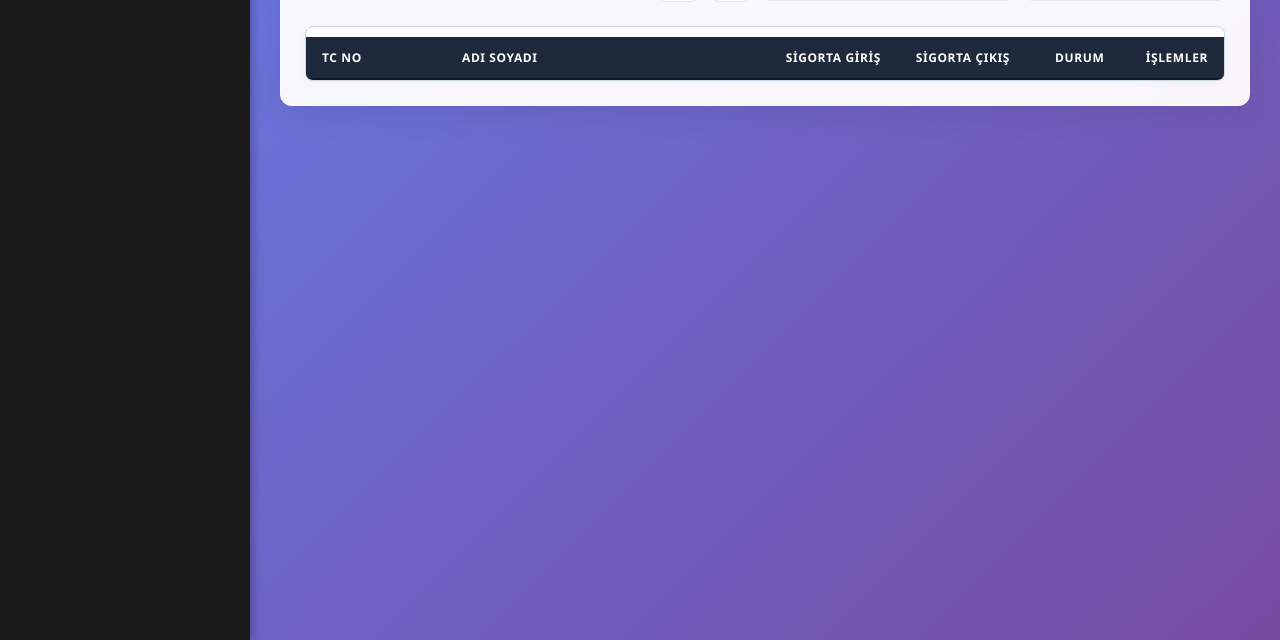
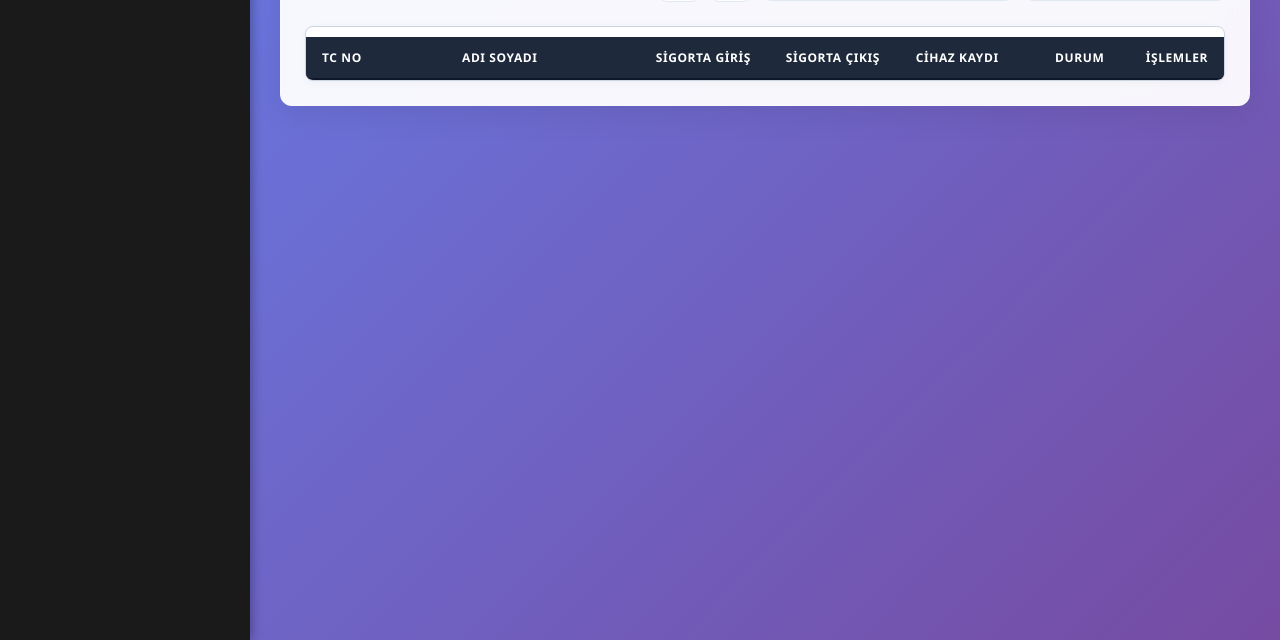
Before and after one commit to Sgunizi68/SilverCloud, a Python web app: template app/templates/calisanlar.html in a window 1280 px wide. Shown: the part 160-800 px from the top of the page. Run offline with Jinja, Linux system fonts and the light colour scheme; the template is opened without the code that fills it: most values are stand-ins (such as "Sample title", 1, 10 or a date in 2020); some libraries are stand-ins or nearby versions.

Commit message:
Calisan tablosundaki Cihaz_Kaydi kolonu Calisan Yonetimi ekranina entegre edildi

```diff
--- a/app/models/models.py
+++ b/app/models/models.py
@@ -625,6 +625,7 @@
     Net_Maas = Column(DECIMAL(10, 2), nullable=True)
     Sigorta_Giris = Column(Date, nullable=True)
     Sigorta_Cikis = Column(Date, nullable=True)
+    Cihaz_Kaydi = Column("Cihaz_Kaydı", String(50), nullable=True)
     Aktif_Pasif = Column(Boolean, default=True, index=True)
     Sube_ID = Column(Integer, ForeignKey("Sube.Sube_ID"), nullable=False, index=True)
 
--- a/app/modules/hr/routes.py
+++ b/app/modules/hr/routes.py
@@ -50,6 +50,7 @@
                 "Net_Maas": float(c.Net_Maas) if c.Net_Maas else None,
                 "Sigorta_Giris": c.Sigorta_Giris.isoformat() if c.Sigorta_Giris else None,
                 "Sigorta_Cikis": c.Sigorta_Cikis.isoformat() if c.Sigorta_Cikis else None,
+                "Cihaz_Kaydi": c.Cihaz_Kaydi,
                 "Aktif_Pasif": c.Aktif_Pasif,
                 "Sube_ID": c.Sube_ID,
             }
@@ -82,6 +83,7 @@
             "Net_Maas": float(calisan.Net_Maas) if calisan.Net_Maas else None,
             "Sigorta_Giris": calisan.Sigorta_Giris.isoformat() if calisan.Sigorta_Giris else None,
             "Sigorta_Cikis": calisan.Sigorta_Cikis.isoformat() if calisan.Sigorta_Cikis else None,
+            "Cihaz_Kaydi": calisan.Cihaz_Kaydi,
             "Aktif_Pasif": calisan.Aktif_Pasif,
             "Sube_ID": calisan.Sube_ID,
         }
@@ -112,6 +114,7 @@
             net_maas=float(data.get("Net_Maas")) if data.get("Net_Maas") not in (None, "") else None,
             sigorta_giris=data.get("Sigorta_Giris"),
             sigorta_cikis=data.get("Sigorta_Cikis"),
+            cihaz_kaydi=data.get("Cihaz_Kaydi"),
             aktif_pasif=data.get("Aktif_Pasif", True)
         )
         db.close()
@@ -125,6 +128,7 @@
             "Net_Maas": float(new_calisan.Net_Maas) if new_calisan.Net_Maas else None,
             "Sigorta_Giris": new_calisan.Sigorta_Giris.isoformat() if new_calisan.Sigorta_Giris else None,
             "Sigorta_Cikis": new_calisan.Sigorta_Cikis.isoformat() if new_calisan.Sigorta_Cikis else None,
+            "Cihaz_Kaydi": new_calisan.Cihaz_Kaydi,
             "Aktif_Pasif": new_calisan.Aktif_Pasif,
             "Sube_ID": new_calisan.Sube_ID,
         }
@@ -152,6 +156,7 @@
             net_maas=data.get("Net_Maas"),
             sigorta_giris=data.get("Sigorta_Giris"),
             sigorta_cikis=data.get("Sigorta_Cikis"),
+            cihaz_kaydi=data.get("Cihaz_Kaydi"),
             aktif_pasif=data.get("Aktif_Pasif"),
             sube_id=data.get("Sube_ID")
         )
@@ -169,6 +174,7 @@
             "Net_Maas": float(updated_calisan.Net_Maas) if updated_calisan.Net_Maas else None,
             "Sigorta_Giris": updated_calisan.Sigorta_Giris.isoformat() if updated_calisan.Sigorta_Giris else None,
             "Sigorta_Cikis": updated_calisan.Sigorta_Cikis.isoformat() if updated_calisan.Sigorta_Cikis else None,
+            "Cihaz_Kaydi": updated_calisan.Cihaz_Kaydi,
             "Aktif_Pasif": updated_calisan.Aktif_Pasif,
             "Sube_ID": updated_calisan.Sube_ID,
         }
--- a/app/modules/hr/web_routes.py
+++ b/app/modules/hr/web_routes.py
@@ -68,6 +68,7 @@
             "Net_Maas": float(c.Net_Maas) if c.Net_Maas else 0.0,
             "Sigorta_Giris": c.Sigorta_Giris.isoformat() if c.Sigorta_Giris else "",
             "Sigorta_Cikis": c.Sigorta_Cikis.isoformat() if c.Sigorta_Cikis else "2099-01-01",
+            "Cihaz_Kaydi": c.Cihaz_Kaydi or "",
             "Aktif_Pasif": c.Aktif_Pasif,
             "Sube_ID": c.Sube_ID
         })
--- a/app/templates/calisanlar.html
+++ b/app/templates/calisanlar.html
@@ -364,13 +364,14 @@
                     {% endif %}
                     <th style="width: 130px;">SİGORTA GİRİŞ</th>
                     <th style="width: 130px;">SİGORTA ÇIKIŞ</th>
+                    <th style="width: 130px;">CİHAZ KAYDI</th>
                     <th style="width: 100px; text-align: center;">DURUM</th>
                     <th style="width: 90px; text-align: center;">İŞLEMLER</th>
                 </tr>
             </thead>
             <tbody>
                 {% for calisan in calisanlar %}
-                <tr data-tc="{{ calisan.TC_No }}" data-aktif="{{ 'true' if calisan.Aktif_Pasif else 'false' }}" data-cikis="{{ calisan.Sigorta_Cikis or '' }}" data-maas="{{ calisan.Net_Maas }}">
+                <tr data-tc="{{ calisan.TC_No }}" data-aktif="{{ 'true' if calisan.Aktif_Pasif else 'false' }}" data-cikis="{{ calisan.Sigorta_Cikis or '' }}" data-maas="{{ calisan.Net_Maas }}" data-cihaz="{{ calisan.Cihaz_Kaydi or '' }}">
                     <td style="font-family: monospace; font-weight: 600; color: #334155;">{{ calisan.TC_No }}</td>
                     <td style="font-weight: 600; color: #0f172a;">{{ calisan.Adi }} {{ calisan.Soyadi }}</td>
                     {% if can_view_salary %}
@@ -380,6 +381,7 @@
                     {% endif %}
                     <td style="color: #64748b;">{{ calisan.Sigorta_Giris or '-' }}</td>
                     <td style="color: #64748b;">{{ calisan.Sigorta_Cikis if calisan.Sigorta_Cikis != '2099-01-01' else '-' }}</td>
+                    <td style="color: #475569; font-weight: 500;">{{ calisan.Cihaz_Kaydi or '-' }}</td>
                     <td style="text-align: center;">
                         {% if calisan.Aktif_Pasif %}
                         <span class="status-badge active"><i class="fas fa-check-circle"></i> Aktif</span>
@@ -400,7 +402,7 @@
                 </tr>
                 {% else %}
                 <tr class="no-data-row">
-                    <td colspan="{% if can_view_salary %}7{% else %}6{% endif %}" style="text-align: center; padding: 40px; color: #94a3b8;">
+                    <td colspan="{% if can_view_salary %}8{% else %}7{% endif %}" style="text-align: center; padding: 40px; color: #94a3b8;">
                         <i class="fas fa-users-slash" style="font-size: 32px; display: block; margin-bottom: 12px; opacity: 0.5;"></i>
                         Bu şubede kayıtlı çalışan bulunamadı.
                     </td>
@@ -433,13 +435,14 @@
                 if (row.cells.length < 2) return;
                 const tc = row.cells[0].textContent.toLowerCase();
                 const name = row.cells[1].textContent.toLowerCase();
+                const cihaz = (row.getAttribute('data-cihaz') || '').toLowerCase();
 
                 const isAktif = row.getAttribute('data-aktif') === 'true';
                 const cikisTarihi = row.getAttribute('data-cikis');
                 const maas = parseFloat(row.getAttribute('data-maas')) || 0;
 
                 // Search logic
-                const matchesSearch = tc.includes(term) || name.includes(term);
+                const matchesSearch = tc.includes(term) || name.includes(term) || cihaz.includes(term);
 
                 // Active logic
                 let matchesActive = true;
@@ -500,6 +503,10 @@
                     </div>
                 </div>
                 <div class="form-group">
+                    <label>Cihaz Kaydı</label>
+                    <input type="text" name="Cihaz_Kaydi" maxlength="50" placeholder="Örn: Cihaz / PDKS ID">
+                </div>
+                <div class="form-group">
                     <label>
                         <input type="checkbox" name="Aktif_Pasif" checked> Aktif Çalışan
                     </label>
@@ -547,6 +554,10 @@
                         <label>Sigorta Çıkış</label>
                         <input type="date" name="Sigorta_Cikis" value="${calisan.Sigorta_Cikis === '2099-01-01' ? '' : calisan.Sigorta_Cikis}">
                     </div>
+                </div>
+                <div class="form-group">
+                    <label>Cihaz Kaydı</label>
+                    <input type="text" name="Cihaz_Kaydi" maxlength="50" value="${calisan.Cihaz_Kaydi || ''}" placeholder="Örn: Cihaz / PDKS ID">
                 </div>
                 <div class="form-group">
                     <label>
@@ -644,7 +655,7 @@
         if (totalCount === 0) {
             rowsHtml = `
                 <tr>
-                    <td colspan="${canViewSalary ? 6 : 5}" align="center" bgcolor="#ffffff" style="padding: 24px; text-align: center; color: #64748b; font-size: 13px; border-bottom: 1px solid #e2e8f0;">
+                    <td colspan="${canViewSalary ? 7 : 6}" align="center" bgcolor="#ffffff" style="padding: 24px; text-align: center; color: #64748b; font-size: 13px; border-bottom: 1px solid #e2e8f0;">
                         Bu şubede kayıtlı çalışan bulunamadı.
                     </td>
                 </tr>
@@ -676,6 +687,9 @@
                         </td>
                         <td bgcolor="${bg}" style="padding: 10px 14px; font-size: 13px; color: #64748b; border-bottom: 1px solid #e2e8f0;">
                             ${c.Sigorta_Cikis !== '2099-01-01' ? (c.Sigorta_Cikis || '-') : '-'}
+                        </td>
+                        <td bgcolor="${bg}" style="padding: 10px 14px; font-size: 13px; color: #475569; border-bottom: 1px solid #e2e8f0;">
+                            ${c.Cihaz_Kaydi || '-'}
                         </td>
                         <td align="center" bgcolor="${bg}" style="padding: 10px 14px; text-align: center; border-bottom: 1px solid #e2e8f0;">
                             ${statusBadge}
@@ -725,6 +739,7 @@
                             ${canViewSalary ? `<th align="right" bgcolor="#1e293b" style="padding: 10px 14px; font-size: 11px; font-weight: 700; color: #ffffff; text-align: right; text-transform: uppercase; border-bottom: 2px solid #0f172a;">NET MAAŞ</th>` : ''}
                             <th align="left" bgcolor="#1e293b" style="padding: 10px 14px; font-size: 11px; font-weight: 700; color: #ffffff; text-align: left; text-transform: uppercase; border-bottom: 2px solid #0f172a;">SİGORTA GİRİŞ</th>
                             <th align="left" bgcolor="#1e293b" style="padding: 10px 14px; font-size: 11px; font-weight: 700; color: #ffffff; text-align: left; text-transform: uppercase; border-bottom: 2px solid #0f172a;">SİGORTA ÇIKIŞ</th>
+                            <th align="left" bgcolor="#1e293b" style="padding: 10px 14px; font-size: 11px; font-weight: 700; color: #ffffff; text-align: left; text-transform: uppercase; border-bottom: 2px solid #0f172a;">CİHAZ KAYDI</th>
                             <th align="center" bgcolor="#1e293b" style="padding: 10px 14px; font-size: 11px; font-weight: 700; color: #ffffff; text-align: center; text-transform: uppercase; border-bottom: 2px solid #0f172a;">DURUM</th>
                         </tr>
                     </thead>
@@ -741,8 +756,8 @@
                             <td align="right" bgcolor="#f1f5f9" style="padding: 12px 14px; font-size: 14px; font-weight: 800; color: #15803d; text-align: right; border-top: 2px solid #cbd5e1;">
                                 ${fmtTL(totalNetMaas)}
                             </td>
-                            <td colspan="3" bgcolor="#f1f5f9" style="padding: 12px 14px; border-top: 2px solid #cbd5e1;"></td>
-                            ` : `<td colspan="3" bgcolor="#f1f5f9" style="padding: 12px 14px; border-top: 2px solid #cbd5e1;"></td>`}
+                            <td colspan="4" bgcolor="#f1f5f9" style="padding: 12px 14px; border-top: 2px solid #cbd5e1;"></td>
+                            ` : `<td colspan="4" bgcolor="#f1f5f9" style="padding: 12px 14px; border-top: 2px solid #cbd5e1;"></td>`}
                         </tr>
                     </tfoot>
                     ` : ''}
@@ -761,7 +776,7 @@
 
         const headers = ['TC NO', 'ADI SOYADI'];
         if (canViewSalary) headers.push('NET MAAŞ');
-        headers.push('SİGORTA GİRİŞ', 'SİGORTA ÇIKIŞ', 'DURUM');
+        headers.push('SİGORTA GİRİŞ', 'SİGORTA ÇIKIŞ', 'CİHAZ KAYDI', 'DURUM');
 
         const sheetData = [
             ['ÇALIŞAN YÖNETİMİ RAPORU'],
@@ -788,6 +803,7 @@
             row.push(
                 c.Sigorta_Giris || '',
                 c.Sigorta_Cikis !== '2099-01-01' ? (c.Sigorta_Cikis || '') : '',
+                c.Cihaz_Kaydi || '',
                 c.Aktif_Pasif ? 'Aktif' : 'Pasif'
             );
             sheetData.push(row);
@@ -798,9 +814,9 @@
             const totRow = ['TOPLAM', `${totalCount} Çalışan`];
             if (canViewSalary) {
                 totRow.push(totalNetMaas);
-                totRow.push('', '', '');
+                totRow.push('', '', '', '');
             } else {
-                totRow.push('', '', '');
+                totRow.push('', '', '', '');
             }
             sheetData.push(totRow);
         }
@@ -813,7 +829,7 @@
             { wch: 28 }  // ADI SOYADI
         ];
         if (canViewSalary) colWidths.push({ wch: 16 }); // NET MAAŞ
-        colWidths.push({ wch: 16 }, { wch: 16 }, { wch: 12 }); // GİRİŞ, ÇIKIŞ, DURUM
+        colWidths.push({ wch: 16 }, { wch: 16 }, { wch: 18 }, { wch: 12 }); // GİRİŞ, ÇIKIŞ, CİHAZ KAYDI, DURUM
         ws['!cols'] = colWidths;
 
         // Sayı formatları
```
Also changed, not shown: app/modules/hr/queries.py (+7 -0 lines).
